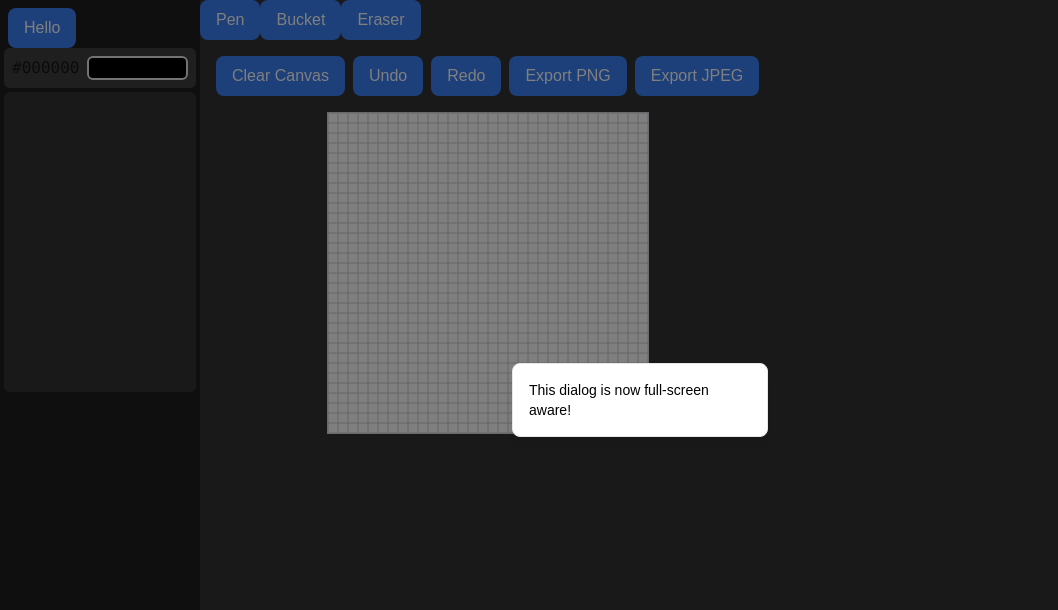
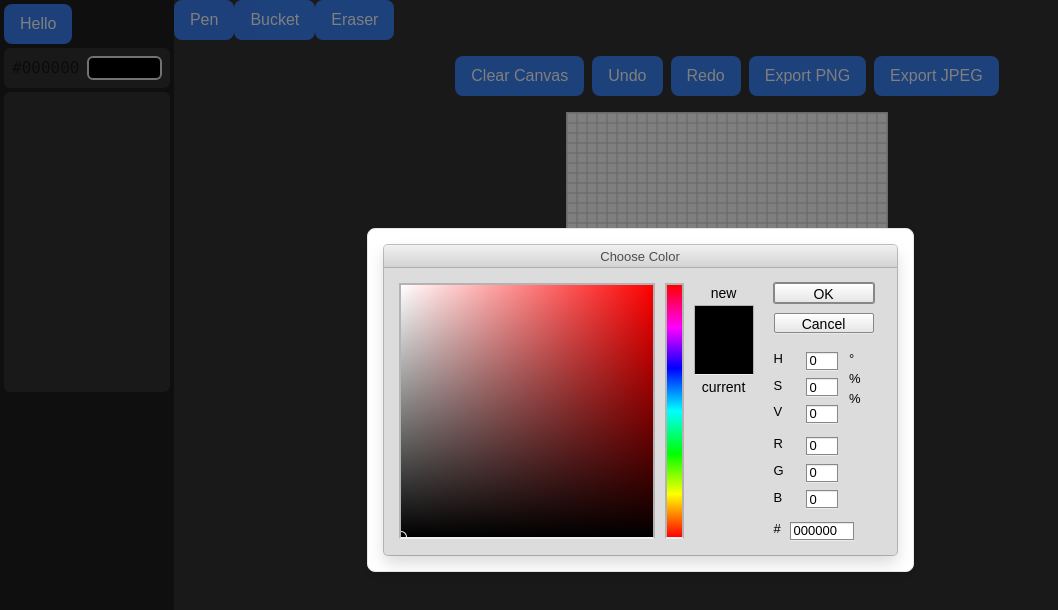
Before and after one commit to SacredDoggo/pixel-art-maker, a Next.js app: page / in a window 1280 px wide. Both pictures are taken after a click on the button 137 px from the left and 68 px from the top of the page. Shown: the top 610 px of the page, without its empty margins (0-1058 px from the left). Built offline with nearby package versions, Linux system fonts and the light colour scheme.

Commit message:
colour picker completed

```diff
--- a/app/(main)/_components/colour-tool-sidebar/colour-tool-sidebar.tsx
+++ b/app/(main)/_components/colour-tool-sidebar/colour-tool-sidebar.tsx
@@ -32,10 +32,16 @@ export const ColourToolSidebar = () => {
         }
     };
 
+    const handleAddNewColourToPalette = async () => {
+        insertColourPalette(db, cts.currentColour)
+            .then((data) => { setColourPalette(data) });
+    }
+
     return (
         <aside className="h-full w-[200px] p-1 overflow-auto space-y-1 bg-[#1f1f1f] z-50 relative">
-            <div className="h-10 w-full p-1">
-                <Button onClick={() => { insertColourPalette(db, "#ffffffff").then((data) => { setColourPalette(data) }) }}>Hello</Button>
+            <div className="h-10 w-full">
+                <Button
+                    onClick={handleAddNewColourToPalette}>Hello</Button>
             </div>
             <CurrentColourAndColourSelector
                 colour={cts.currentColour}
--- a/app/(main)/_components/colour-tool-sidebar/current-colour-colour-selector.tsx
+++ b/app/(main)/_components/colour-tool-sidebar/current-colour-colour-selector.tsx
@@ -1,6 +1,6 @@
 "use client";
 
-import { useModalVisibilityStore } from "@/store/modal-visibility-store";
+import { useColourPickerStore } from "@/store/colour-picker-store";
 import { useState } from "react";
 
 interface CurrentColourAndColourSelectorProps {
@@ -10,16 +10,16 @@ interface CurrentColourAndColourSelectorProps {
 export const CurrentColourAndColourSelector = ({
     colour
 }: CurrentColourAndColourSelectorProps) => {
-    const mvs = useModalVisibilityStore();
+    const cps = useColourPickerStore();
 
     return (
-        <div className="w-full h-10 p-2 flex items-center bg-[#3f3f3f] rounded-md relative">
+        <div className="w-full h-10 p-2 flex items-center bg-[#333333] rounded-md relative">
             <span className="font-medium font-mono ">{colour}</span>
             <div
                 className="h-6 flex-1 ml-2 cursor-pointer rounded-md border-2"
                 style={{ backgroundColor: colour }}
                 role="button"
-                onClick={mvs.openColourPickerModal}
+                onClick={cps.openColourPickerModal}
             />
         </div>
     );
--- a/app/(main)/layout.tsx
+++ b/app/(main)/layout.tsx
@@ -4,7 +4,7 @@ import { ColourToolSidebar } from "./_components/colour-tool-sidebar/colour-tool
 
 const MainLayout = ({ children } : {children: React.ReactNode}) => {
     return (
-        <div className="flex h-full w-full bg-[#333333]">
+        <div className="flex h-full w-full bg-[#1f1f1f]">
             <ColourToolSidebar />
             {children}
         </div>
--- a/app/(main)/page.tsx
+++ b/app/(main)/page.tsx
@@ -16,7 +16,7 @@ const HomePage = () => {
   }, [db]);
 
   return (
-    <div>
+    <div className="bg-[#333333] h-full w-full">
       <Button onClick={() => cts.setCurrentTool("pen")}>Pen</Button>
       <Button onClick={() => cts.setCurrentTool("bucket")}>Bucket</Button>
       <Button onClick={() => cts.setCurrentTool("eraser")}>Eraser</Button>
--- a/components/canvas.tsx
+++ b/components/canvas.tsx
@@ -16,7 +16,7 @@ interface PixelArtMakerProps {
 
 const createEmptyGrid = (width: number, height: number): string[][] => {
   return Array.from({ length: height }, () =>
-    Array.from({ length: width }, () => "#ffffff")
+    Array.from({ length: width }, () => "#ffffff00")
   );
 };
 
@@ -190,7 +190,7 @@ export const PixelArtCanvas = ({
     if (cts.currentTool === "eraser") {
       isDrawing.current = true;
       const { col, row } = getCellCoordinates(event);
-      updateCell(col, row, "#ffffff");
+      updateCell(col, row, "#ffffff00");
     }
   };
 
@@ -201,7 +201,7 @@ export const PixelArtCanvas = ({
     if (cts.currentTool === "pen")
       updateCell(col, row, cts.currentColour);
     if (cts.currentTool === "eraser")
-      updateCell(col, row, "#ffffff");
+      updateCell(col, row, "#ffffff00");
   };
 
   // End drawing.
@@ -317,7 +317,7 @@ export const PixelArtCanvas = ({
       </div>
       <canvas
         ref={canvasRef}
-        className="border border-gray-300 cursor-crosshair"
+        className="border border-gray-300 cursor-crosshair bg-white"
         onMouseDown={handleMouseDown}
         onMouseMove={handleMouseMove}
         onMouseUp={handleMouseUp}
--- a/components/colour-picker-modal.tsx
+++ b/components/colour-picker-modal.tsx
@@ -1,14 +1,51 @@
-import { useModalVisibilityStore } from "@/store/modal-visibility-store";
+"use client";
+
+import { useEffect } from "react";
+import { ColorResult, PhotoshopPicker } from "react-color";
+
+import { useColourPickerStore } from "@/store/colour-picker-store";
+import { useColourToolStore } from "@/store/colour-tool-store";
 
 export const ColourPickerModal = () => {
-    const mvs = useModalVisibilityStore();
+    const cps = useColourPickerStore();
+    const cts = useColourToolStore();
+
+    // Close the color picker
+    const handleClose = () => {
+        cps.setLastColourState(cts.currentColour);
+        cps.closeColourPickerModal();
+    };
+
+    // Handle color change
+    const handleChange = (newColor: ColorResult) => {
+        cps.setLastColourState(newColor.hex);
+    };
+
+    // Handle when the user accepts the color
+    const handleAccept = () => {
+        cts.setCurrentColour(cps.lastColourState);
+        cps.closeColourPickerModal();
+        // Add your logic here (e.g., save the color to state or API)
+    };
+
+    // Handle when the user cancels the color selection
+    const handleCancel = () => {
+        handleClose();
+    };
+
     return (
         <>
-            {mvs.isColourPickerModalOpen && (
+            {cps.isColourPickerModalOpen && (
                 <div className="fixed inset-0 flex items-center justify-center z-50">
-                    <div className="absolute inset-0 bg-black bg-opacity-50" onClick={mvs.closeColourPickerModal} />
-                    <div className="relative z-50 w-64 bg-white dark:bg-gray-800 text-black dark:text-white p-4 rounded-lg shadow-lg border border-gray-200 dark:border-gray-700">
-                        <p className="text-sm">This dialog is now full-screen aware!</p>
+                    <div className="absolute inset-0 bg-black bg-opacity-50" onClick={handleClose} />
+                    <div className="relative z-50 bg-white dark:bg-gray-800 text-black p-4 rounded-lg shadow-lg border border-gray-200 dark:border-gray-700">
+                        <PhotoshopPicker
+                            color={cps.lastColourState}
+                            onAccept={handleAccept}
+                            onCancel={handleCancel}
+                            onChange={handleChange}
+                            header="Choose Color"
+                        />
                     </div>
                 </div>
             )}
--- /dev/null
+++ b/store/colour-picker-store.tsx
@@ -0,0 +1,19 @@
+import { create } from "zustand";
+
+type ColourPickerStore = {
+  lastColourState: string;
+  isColourPickerModalOpen: boolean;
+  setLastColourState: (colour: string) => void;
+  openColourPickerModal: () => void;
+  closeColourPickerModal: () => void;
+  toggleColourPickerModal: () => void;
+};
+
+export const useColourPickerStore = create<ColourPickerStore>((set, get) => ({
+  lastColourState: "#000000",
+  isColourPickerModalOpen: false,
+  setLastColourState: (colour) => { set({ lastColourState: colour }) },
+  openColourPickerModal: () => { set({ isColourPickerModalOpen: true }) },
+  closeColourPickerModal: () => { set({ isColourPickerModalOpen: false }) },
+  toggleColourPickerModal: () => { set({ isColourPickerModalOpen: !get().isColourPickerModalOpen }) }
+}));
--- a/store/modal-visibility-store.tsx
+++ /dev/null
@@ -1,15 +0,0 @@
-import { create } from "zustand";
-
-type ColourToolStore = {
-    isColourPickerModalOpen: boolean;
-    openColourPickerModal: () => void;
-    closeColourPickerModal: () => void;
-    toggleColourPickerModal: () => void;
-  };
-
-  export const useModalVisibilityStore = create<ColourToolStore>((set, get) => ({
-    isColourPickerModalOpen: false,
-    openColourPickerModal: () => { set({ isColourPickerModalOpen: true }) },
-    closeColourPickerModal: () => { set({ isColourPickerModalOpen: false }) },
-    toggleColourPickerModal: () => { set({ isColourPickerModalOpen: !get().isColourPickerModalOpen }) }
-  }));
```
